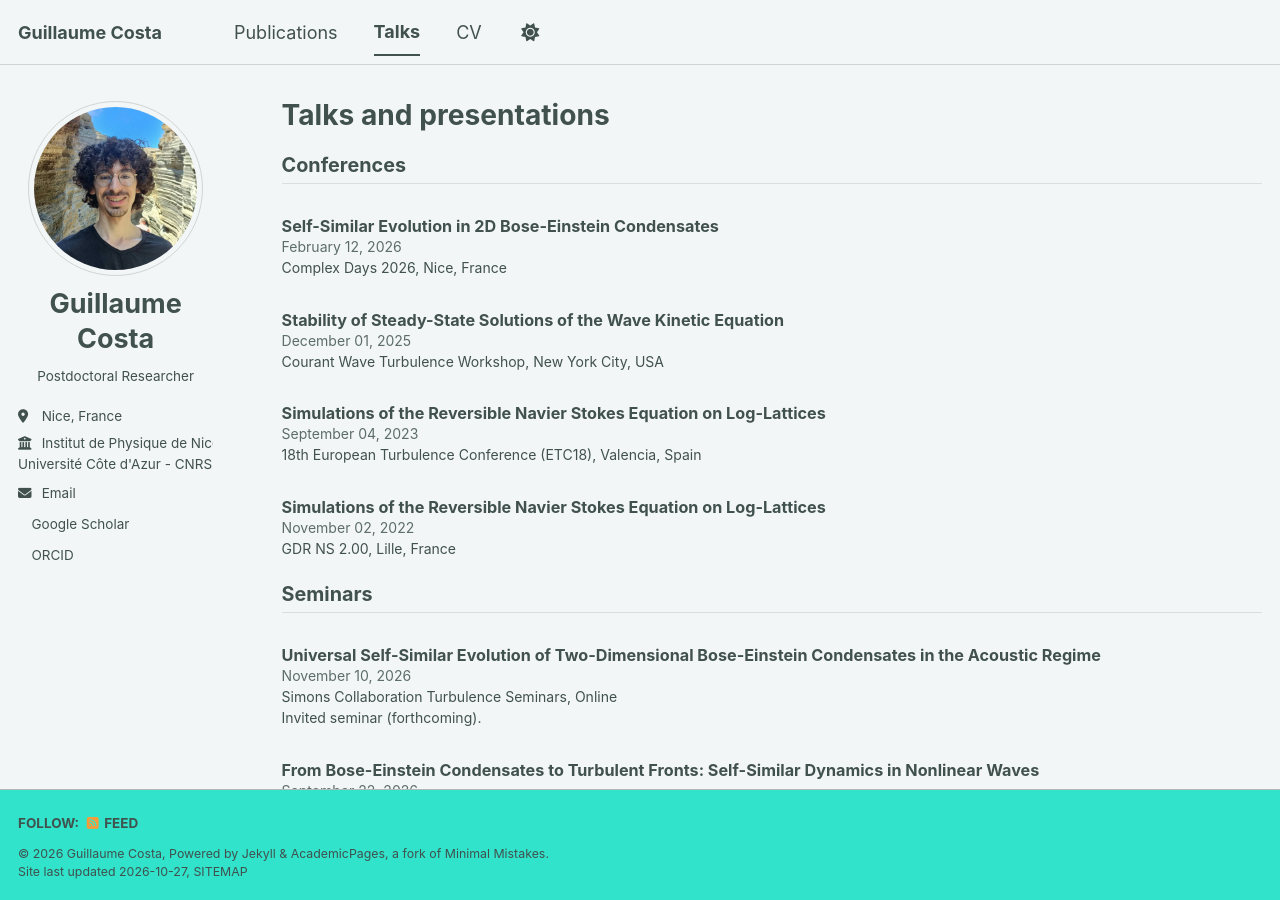
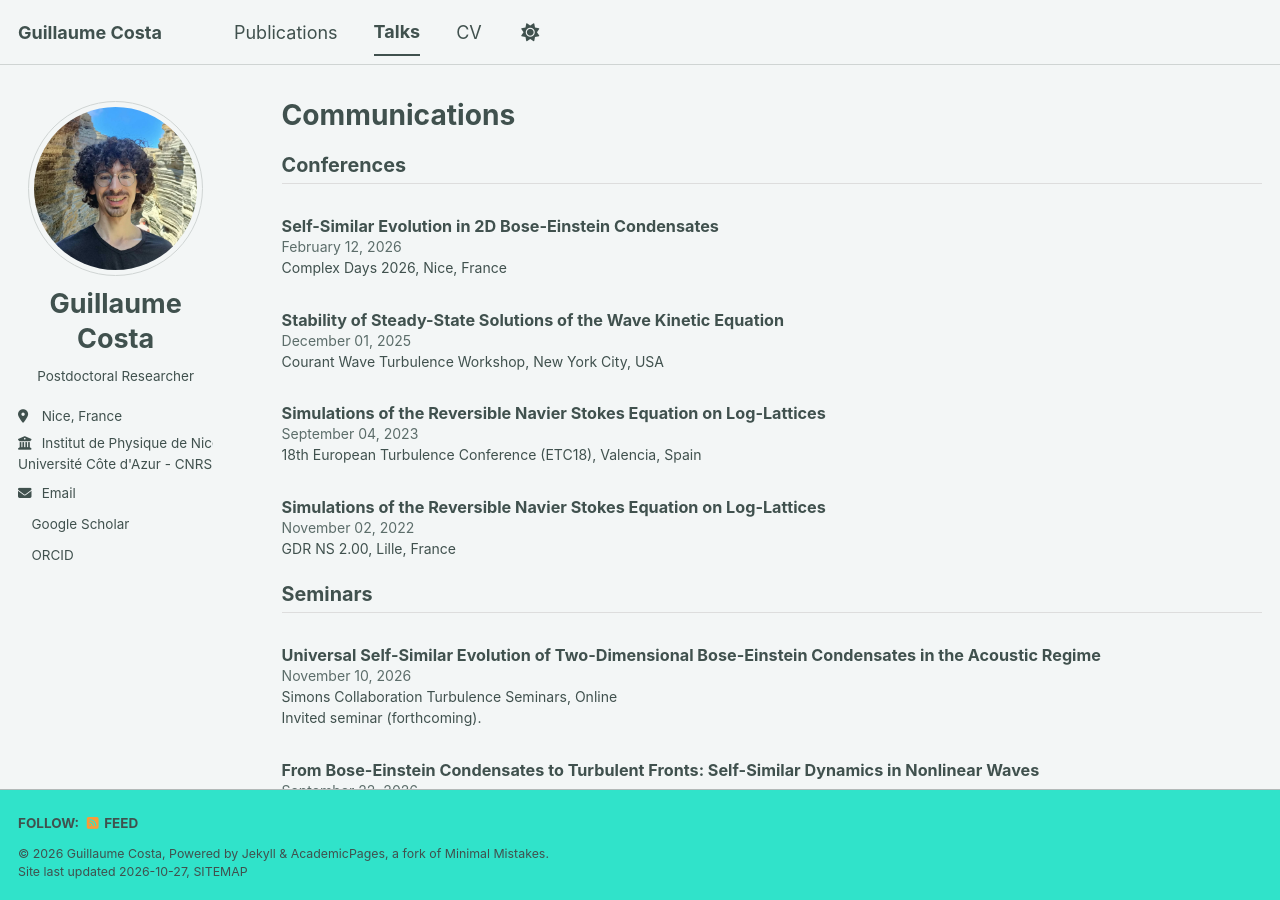
Before and after one commit to GuilCos/GuilCos.github.io, a Jekyll site: the page built from _pages/talks.html, in a window 1280 px wide and 900 px high. Built offline with Jekyll 4.4.1, drawn with Linux system fonts in a browser that asks for light colours; a script bundle is joined from its source files by our own code; a style sheet for code colours, icons or effects is not loaded.

Commit message:
Update talks.html

```diff
--- a/_pages/talks.html
+++ b/_pages/talks.html
@@ -1,6 +1,6 @@
 ---
 layout: archive
-title: "Talks and presentations"
+title: "Communications"
 permalink: /talks/
 author_profile: true
 ---
```
